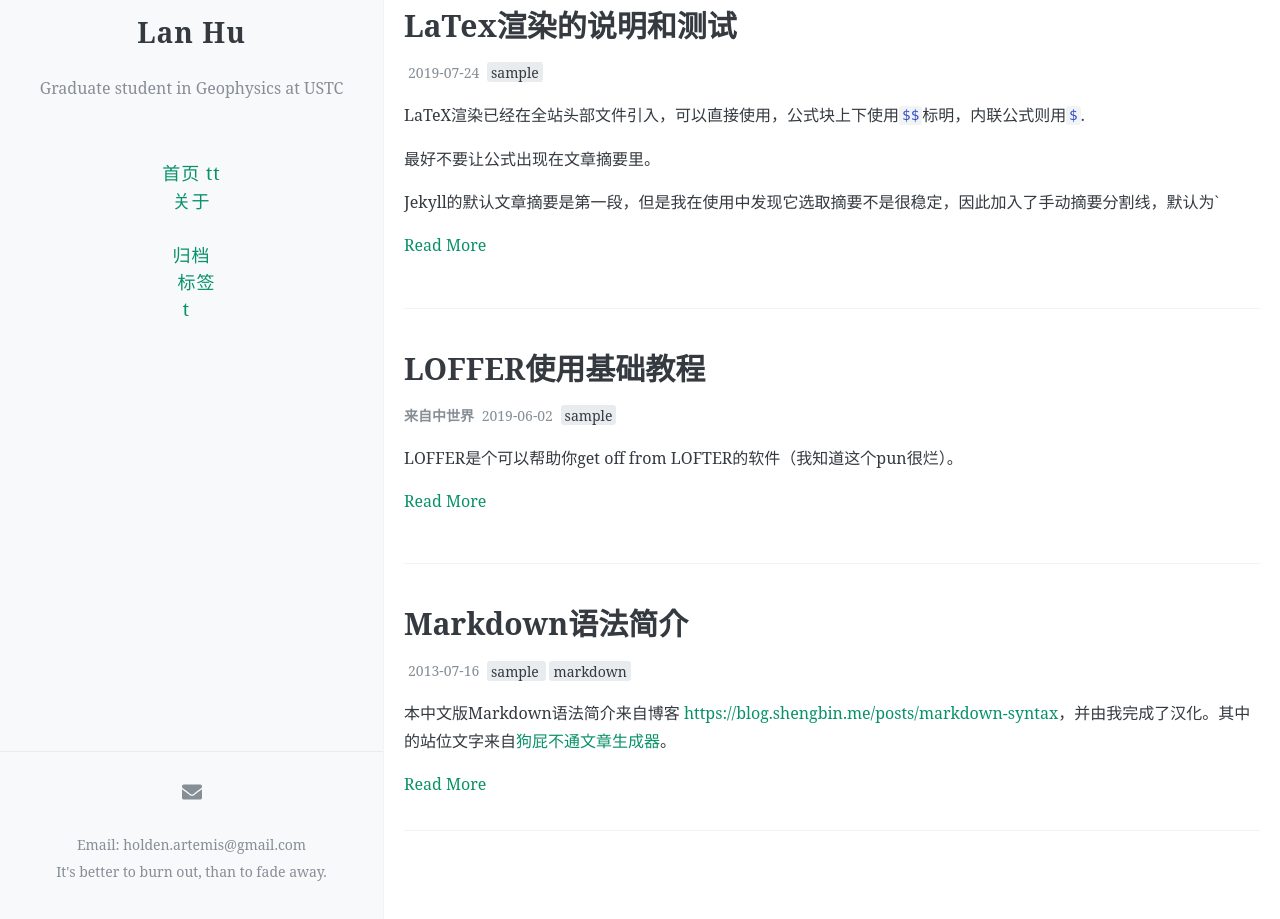
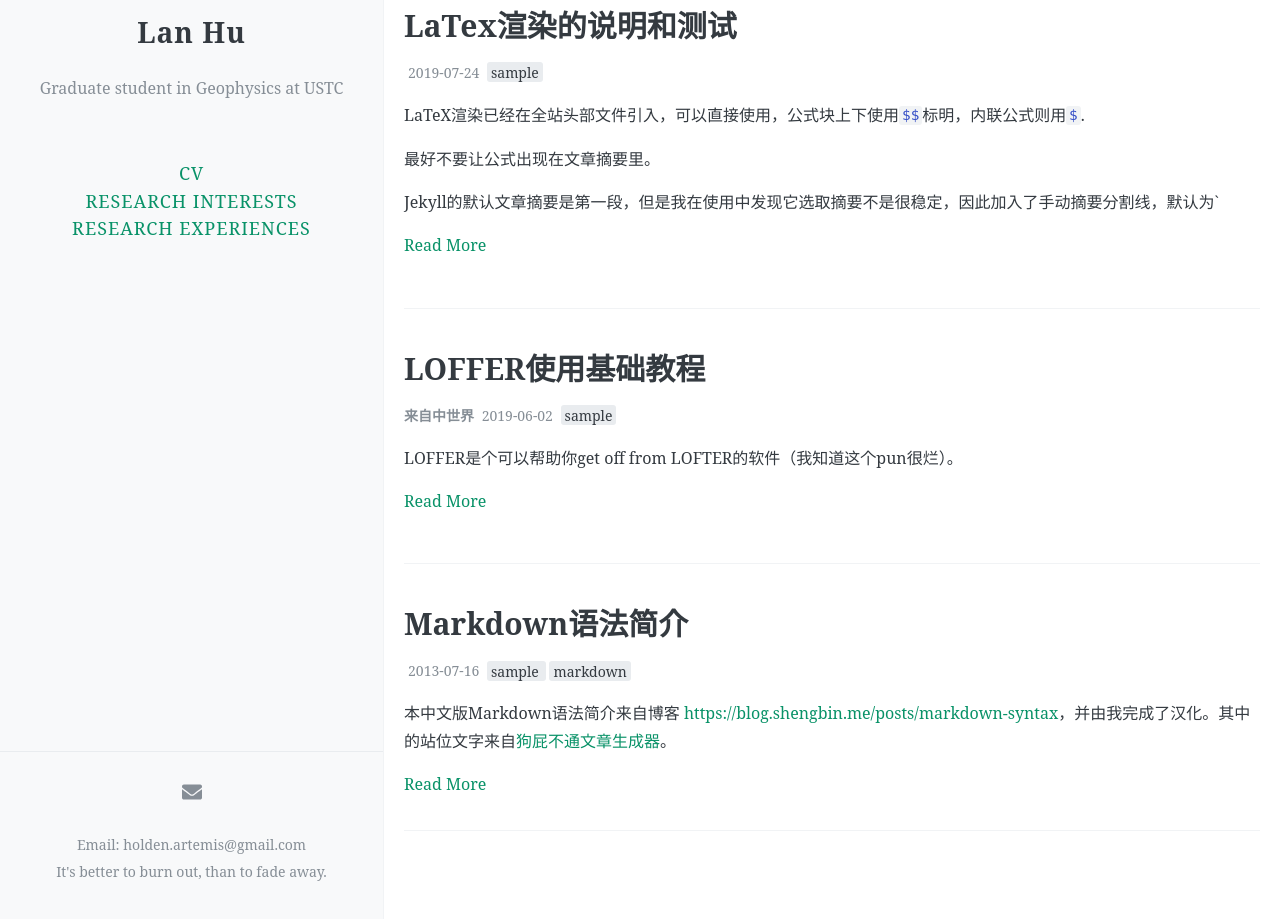
Before and after one commit to Hannah-Artemis/LOFFER, a Jekyll site: the page built from index.html, in a window 1280 px wide and 1209 px high. Shown: the part 290-1209 px from the top of the window. Built offline with Jekyll 4.4.1, drawn with Linux system fonts in a browser that asks for light colours; the list of posts is cut into pages by our own code; comment, search, counter and statistics services are not loaded.

Commit message:
Update _config.yml

```diff
--- a/_config.yml
+++ b/_config.yml
@@ -32,14 +32,14 @@ favicon: https://i.loli.net/2021/09/09/hDob1ZytvQcjUaz.jpg
 
 # 菜单中的按钮
 navigation:
-  - name: 首页 tt
+  - name: CV #首页
     url: /
-  - name: 关于  <br />
+  - name: RESEARCH INTERESTS #关于
     url: /about
-  - name: 归档
+  - name: RESEARCH EXPERIENCES #归档
     url: /archive
-  - name: 标签  <br /> t
-    url: /tags
+#  - name: 标签  <br /> t
+#    url: /tags
 
 # 每页的文章数
 paginate: 8
```
